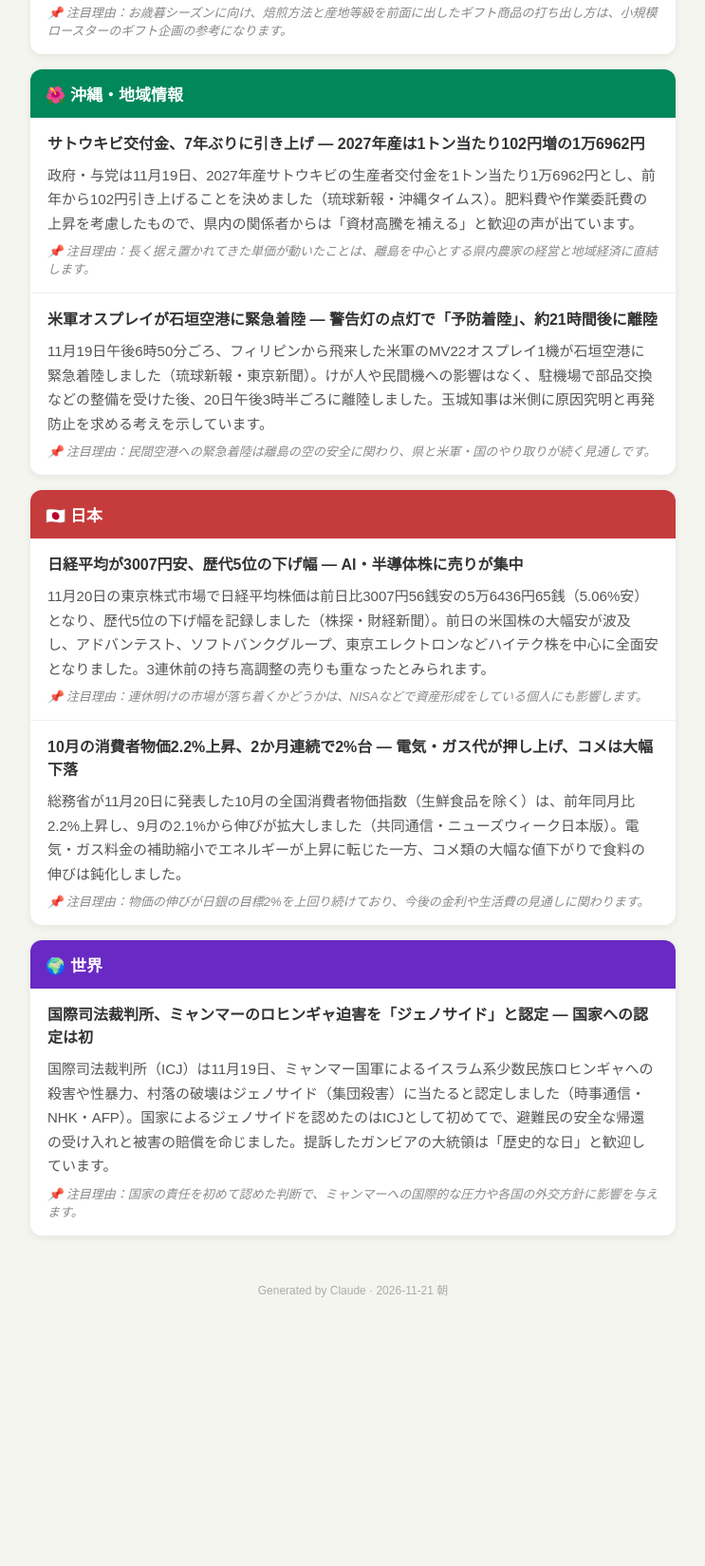
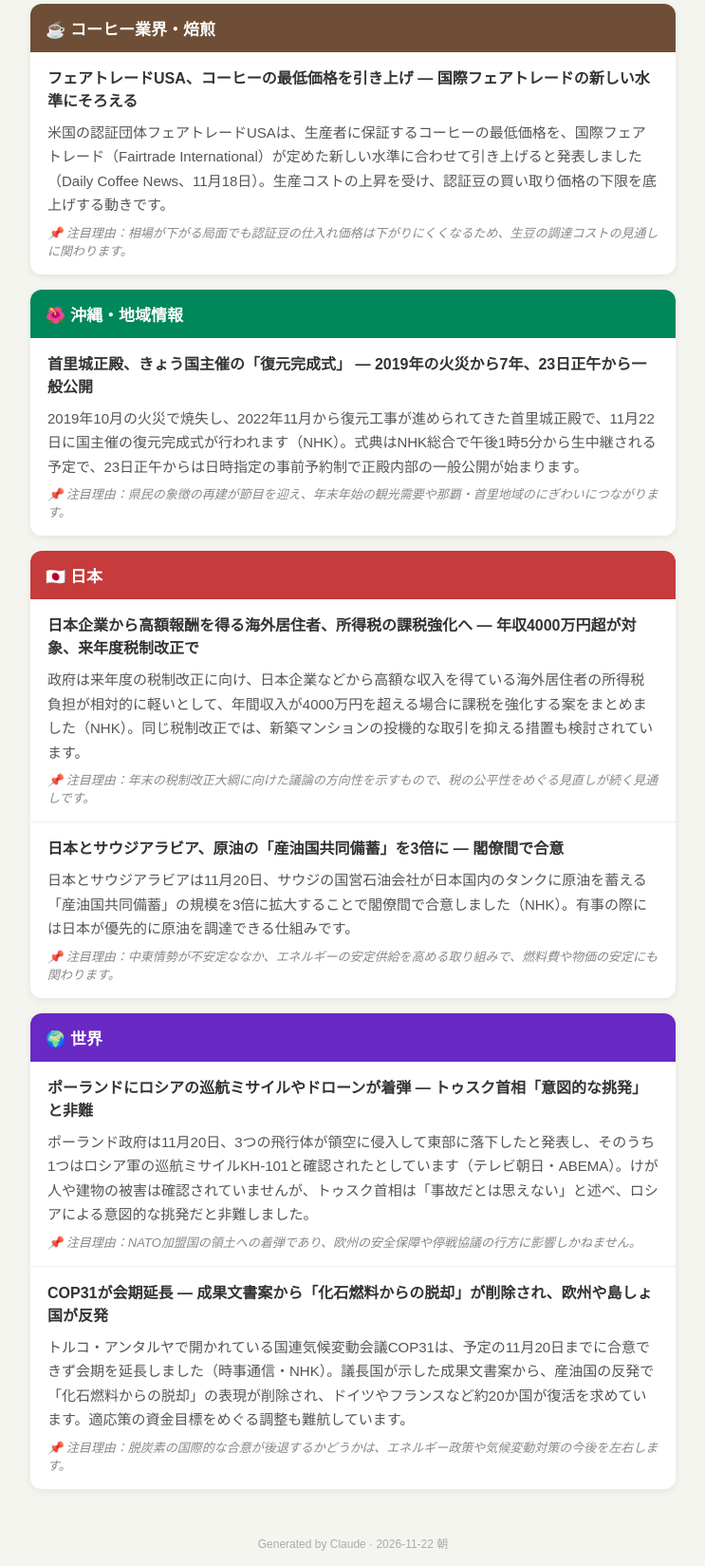
Before and after one commit to koji82kuni/morning-news, a plain HTML site: page index.html in a window 1280 px wide. Shown: the part 441-2090 px from the top of the page at 95% size, without its empty margins (268-1011 px from the left). Before the commit the page ends 1823 px from the top, so only its background shows below. Drawn offline with Linux system fonts and the light colour scheme.

Commit message:
朝刊更新: 2026年11月22日

```diff
--- a/index.html
+++ b/index.html
@@ -3,7 +3,7 @@
 <head>
 <meta charset="UTF-8">
 <meta name="viewport" content="width=device-width, initial-scale=1.0">
-<title>朝刊 2026年11月21日（土）</title>
+<title>朝刊 2026年11月22日（日）</title>
 <style>
   body{font-family:'Hiragino Sans','BIZ UDPGothic',sans-serif;background:#f5f5f0;margin:0;padding:0;color:#333;}
   .header{background:linear-gradient(135deg,#1a1a2e,#16213e);color:white;padding:24px 20px 16px;text-align:center;}
@@ -29,62 +29,66 @@
 <body>
 <div class="header">
   <h1>📰 今日の朝刊</h1>
-  <div class="date">2026年11月21日（土） ／ Claude 自動生成</div>
+  <div class="date">2026年11月22日（日） ／ Claude 自動生成</div>
 </div>
 <div class="container">
 
   <div class="section sec-health">
     <div class="section-header">🏥 産業保健・労働安全衛生</div>
-    <div class="no-news">本日、特筆すべき動向はありませんでした。</div>
+    <div class="news-item">
+      <div class="news-title">過労死等防止啓発月間、各地でシンポジウムと労働局の取り組み ― 神戸では遺族が登壇、神奈川労働局は長時間労働の是正策を視察</div>
+      <div class="news-summary">11月の「過労死等防止啓発月間」に合わせ、厚生労働省は全国48か所で過労死等防止対策推進シンポジウムを開いており、11月20日には神戸市でも開催され、遺族らが労働時間の見直しやハラスメント防止を呼びかけました（サンテレビ）。同日、神奈川労働局の局長は、新しい技術の活用で長時間労働の是正に取り組む川崎市内の建設会社を視察しました（NHK）。月間中は「過重労働解消キャンペーン」として重点的な監督指導も行われています。</div>
+      <div class="news-reason">📌 注目理由：監督指導が強まる時期であり、院内の長時間勤務者の面接指導や労働時間管理を点検する好機です。</div>
+    </div>
   </div>
 
   <div class="section sec-coffee">
     <div class="section-header">☕ コーヒー業界・焙煎</div>
     <div class="news-item">
-      <div class="news-title">三本珈琲、独自の「香黒炭（コークス）焙煎」シリーズにギフト限定のモカブレンド ― 11月20日から公式通販で</div>
-      <div class="news-summary">三本珈琲は、コークス（石炭を蒸し焼きにした燃料）の強い火力で煎り上げる「吟煎」シリーズから、ギフト限定の「モカブレンド」を11月20日に公式オンラインショップで発売しました（PR TIMES）。エチオピア産の輸出等級で最上位の豆を使っているとしています。</div>
-      <div class="news-reason">📌 注目理由：お歳暮シーズンに向け、焙煎方法と産地等級を前面に出したギフト商品の打ち出し方は、小規模ロースターのギフト企画の参考になります。</div>
+      <div class="news-title">フェアトレードUSA、コーヒーの最低価格を引き上げ ― 国際フェアトレードの新しい水準にそろえる</div>
+      <div class="news-summary">米国の認証団体フェアトレードUSAは、生産者に保証するコーヒーの最低価格を、国際フェアトレード（Fairtrade International）が定めた新しい水準に合わせて引き上げると発表しました（Daily Coffee News、11月18日）。生産コストの上昇を受け、認証豆の買い取り価格の下限を底上げする動きです。</div>
+      <div class="news-reason">📌 注目理由：相場が下がる局面でも認証豆の仕入れ価格は下がりにくくなるため、生豆の調達コストの見通しに関わります。</div>
     </div>
   </div>
 
   <div class="section sec-okinawa">
     <div class="section-header">🌺 沖縄・地域情報</div>
     <div class="news-item">
-      <div class="news-title">サトウキビ交付金、7年ぶりに引き上げ ― 2027年産は1トン当たり102円増の1万6962円</div>
-      <div class="news-summary">政府・与党は11月19日、2027年産サトウキビの生産者交付金を1トン当たり1万6962円とし、前年から102円引き上げることを決めました（琉球新報・沖縄タイムス）。肥料費や作業委託費の上昇を考慮したもので、県内の関係者からは「資材高騰を補える」と歓迎の声が出ています。</div>
-      <div class="news-reason">📌 注目理由：長く据え置かれてきた単価が動いたことは、離島を中心とする県内農家の経営と地域経済に直結します。</div>
-    </div>
-    <div class="news-item">
-      <div class="news-title">米軍オスプレイが石垣空港に緊急着陸 ― 警告灯の点灯で「予防着陸」、約21時間後に離陸</div>
-      <div class="news-summary">11月19日午後6時50分ごろ、フィリピンから飛来した米軍のMV22オスプレイ1機が石垣空港に緊急着陸しました（琉球新報・東京新聞）。けが人や民間機への影響はなく、駐機場で部品交換などの整備を受けた後、20日午後3時半ごろに離陸しました。玉城知事は米側に原因究明と再発防止を求める考えを示しています。</div>
-      <div class="news-reason">📌 注目理由：民間空港への緊急着陸は離島の空の安全に関わり、県と米軍・国のやり取りが続く見通しです。</div>
+      <div class="news-title">首里城正殿、きょう国主催の「復元完成式」 ― 2019年の火災から7年、23日正午から一般公開</div>
+      <div class="news-summary">2019年10月の火災で焼失し、2022年11月から復元工事が進められてきた首里城正殿で、11月22日に国主催の復元完成式が行われます（NHK）。式典はNHK総合で午後1時5分から生中継される予定で、23日正午からは日時指定の事前予約制で正殿内部の一般公開が始まります。</div>
+      <div class="news-reason">📌 注目理由：県民の象徴の再建が節目を迎え、年末年始の観光需要や那覇・首里地域のにぎわいにつながります。</div>
     </div>
   </div>
 
   <div class="section sec-japan">
     <div class="section-header">🇯🇵 日本</div>
     <div class="news-item">
-      <div class="news-title">日経平均が3007円安、歴代5位の下げ幅 ― AI・半導体株に売りが集中</div>
-      <div class="news-summary">11月20日の東京株式市場で日経平均株価は前日比3007円56銭安の5万6436円65銭（5.06%安）となり、歴代5位の下げ幅を記録しました（株探・財経新聞）。前日の米国株の大幅安が波及し、アドバンテスト、ソフトバンクグループ、東京エレクトロンなどハイテク株を中心に全面安となりました。3連休前の持ち高調整の売りも重なったとみられます。</div>
-      <div class="news-reason">📌 注目理由：連休明けの市場が落ち着くかどうかは、NISAなどで資産形成をしている個人にも影響します。</div>
+      <div class="news-title">日本企業から高額報酬を得る海外居住者、所得税の課税強化へ ― 年収4000万円超が対象、来年度税制改正で</div>
+      <div class="news-summary">政府は来年度の税制改正に向け、日本企業などから高額な収入を得ている海外居住者の所得税負担が相対的に軽いとして、年間収入が4000万円を超える場合に課税を強化する案をまとめました（NHK）。同じ税制改正では、新築マンションの投機的な取引を抑える措置も検討されています。</div>
+      <div class="news-reason">📌 注目理由：年末の税制改正大綱に向けた議論の方向性を示すもので、税の公平性をめぐる見直しが続く見通しです。</div>
     </div>
     <div class="news-item">
-      <div class="news-title">10月の消費者物価2.2%上昇、2か月連続で2%台 ― 電気・ガス代が押し上げ、コメは大幅下落</div>
-      <div class="news-summary">総務省が11月20日に発表した10月の全国消費者物価指数（生鮮食品を除く）は、前年同月比2.2%上昇し、9月の2.1%から伸びが拡大しました（共同通信・ニューズウィーク日本版）。電気・ガス料金の補助縮小でエネルギーが上昇に転じた一方、コメ類の大幅な値下がりで食料の伸びは鈍化しました。</div>
-      <div class="news-reason">📌 注目理由：物価の伸びが日銀の目標2%を上回り続けており、今後の金利や生活費の見通しに関わります。</div>
+      <div class="news-title">日本とサウジアラビア、原油の「産油国共同備蓄」を3倍に ― 閣僚間で合意</div>
+      <div class="news-summary">日本とサウジアラビアは11月20日、サウジの国営石油会社が日本国内のタンクに原油を蓄える「産油国共同備蓄」の規模を3倍に拡大することで閣僚間で合意しました（NHK）。有事の際には日本が優先的に原油を調達できる仕組みです。</div>
+      <div class="news-reason">📌 注目理由：中東情勢が不安定ななか、エネルギーの安定供給を高める取り組みで、燃料費や物価の安定にも関わります。</div>
     </div>
   </div>
 
   <div class="section sec-world">
     <div class="section-header">🌍 世界</div>
     <div class="news-item">
-      <div class="news-title">国際司法裁判所、ミャンマーのロヒンギャ迫害を「ジェノサイド」と認定 ― 国家への認定は初</div>
-      <div class="news-summary">国際司法裁判所（ICJ）は11月19日、ミャンマー国軍によるイスラム系少数民族ロヒンギャへの殺害や性暴力、村落の破壊はジェノサイド（集団殺害）に当たると認定しました（時事通信・NHK・AFP）。国家によるジェノサイドを認めたのはICJとして初めてで、避難民の安全な帰還の受け入れと被害の賠償を命じました。提訴したガンビアの大統領は「歴史的な日」と歓迎しています。</div>
-      <div class="news-reason">📌 注目理由：国家の責任を初めて認めた判断で、ミャンマーへの国際的な圧力や各国の外交方針に影響を与えます。</div>
+      <div class="news-title">ポーランドにロシアの巡航ミサイルやドローンが着弾 ― トゥスク首相「意図的な挑発」と非難</div>
+      <div class="news-summary">ポーランド政府は11月20日、3つの飛行体が領空に侵入して東部に落下したと発表し、そのうち1つはロシア軍の巡航ミサイルKH-101と確認されたとしています（テレビ朝日・ABEMA）。けが人や建物の被害は確認されていませんが、トゥスク首相は「事故だとは思えない」と述べ、ロシアによる意図的な挑発だと非難しました。</div>
+      <div class="news-reason">📌 注目理由：NATO加盟国の領土への着弾であり、欧州の安全保障や停戦協議の行方に影響しかねません。</div>
+    </div>
+    <div class="news-item">
+      <div class="news-title">COP31が会期延長 ― 成果文書案から「化石燃料からの脱却」が削除され、欧州や島しょ国が反発</div>
+      <div class="news-summary">トルコ・アンタルヤで開かれている国連気候変動会議COP31は、予定の11月20日までに合意できず会期を延長しました（時事通信・NHK）。議長国が示した成果文書案から、産油国の反発で「化石燃料からの脱却」の表現が削除され、ドイツやフランスなど約20か国が復活を求めています。適応策の資金目標をめぐる調整も難航しています。</div>
+      <div class="news-reason">📌 注目理由：脱炭素の国際的な合意が後退するかどうかは、エネルギー政策や気候変動対策の今後を左右します。</div>
     </div>
   </div>
 
 </div>
-<div class="footer">Generated by Claude · 2026-11-21 朝</div>
+<div class="footer">Generated by Claude · 2026-11-22 朝</div>
 </body>
 </html>
```
